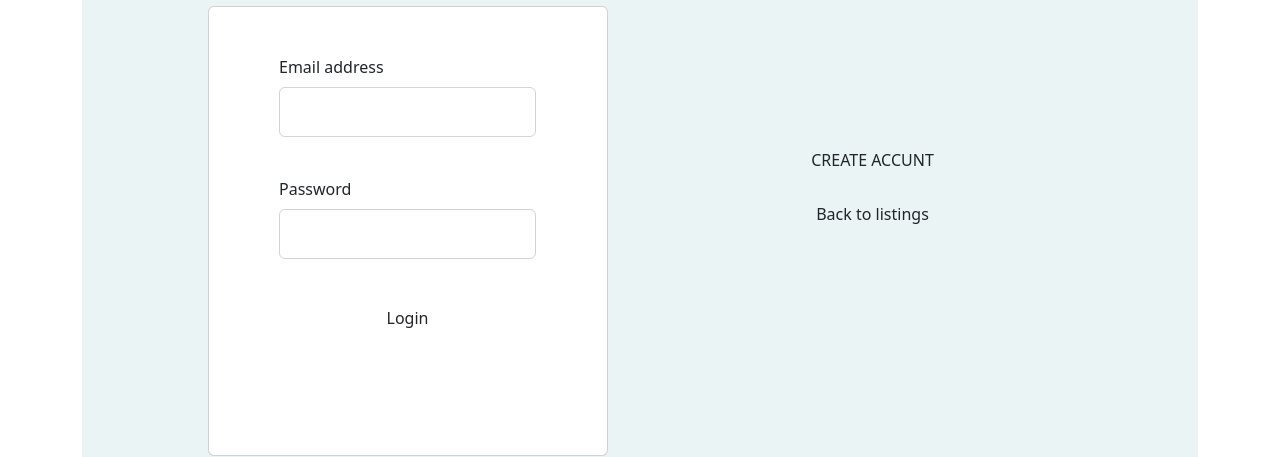
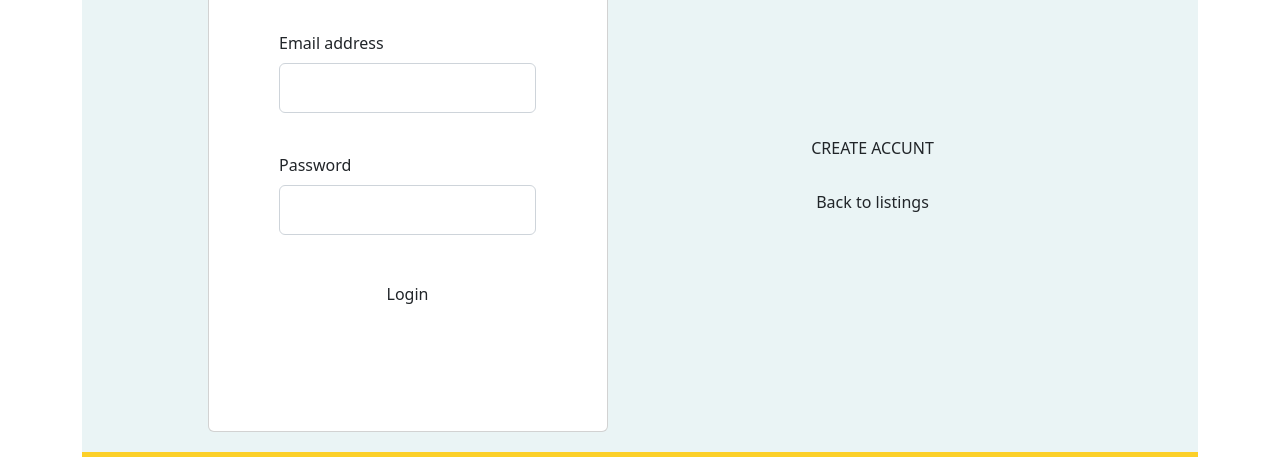
Before and after one commit to Ingsy/Ingsy.github.io, a website with bundled scripts: page profile/login/login.html in a window 1280 px wide. Shown: the part 199-656 px from the top of the page. Built offline with nearby package versions, Linux system fonts and the light colour scheme.

Commit message:
Update login.html

```diff
--- a/profile/login/login.html
+++ b/profile/login/login.html
@@ -66,7 +66,7 @@
 
       <div class="container navbar-color text-center">
         <div class="row align-items-center justify-content-center">
-          <div class="col-sm-12 col-md-5 col-lg-5 mt-4">
+          <div class="col-sm-12 col-md-5 col-lg-5">
             <h1>Login</h1>
             <div class="card mx-auto yellow-2">
               <form class="align-self-center" id="loginForm">
```
